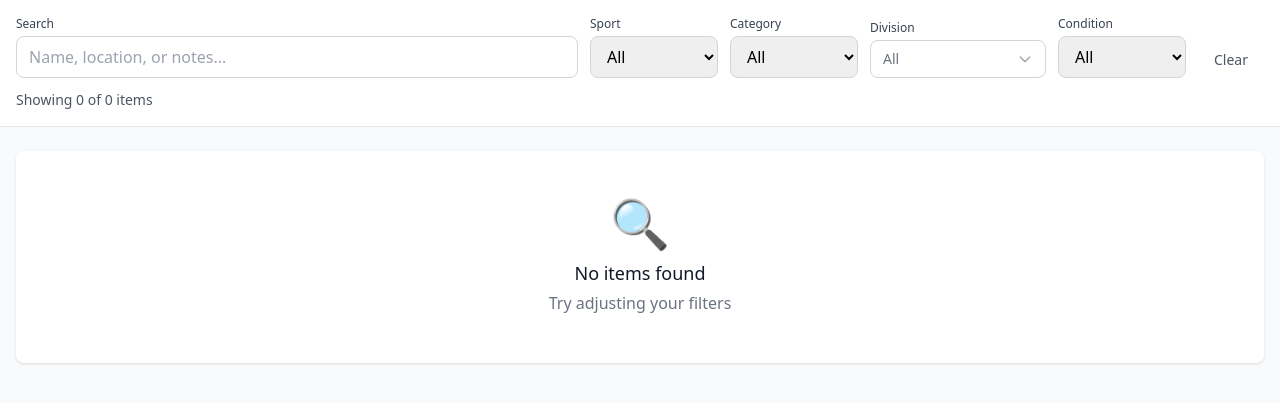
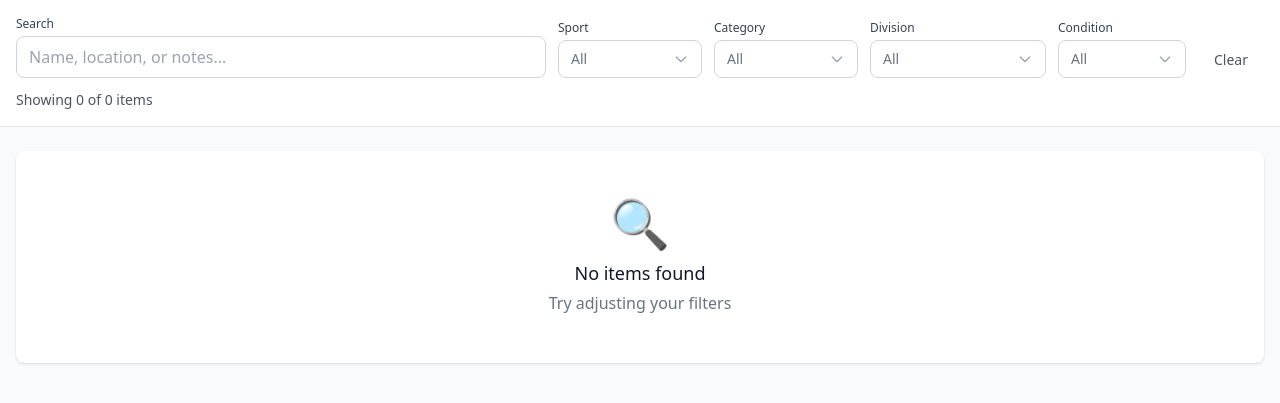
Before and after one commit to timchilcott/posa-jersey-app, a FastAPI app: page /inventory in a window 1280 px wide. Shown: the part 63-466 px from the top of the page. Run offline with FastAPI, Linux system fonts and the light colour scheme; data comes from the database, SQL or seed files in the repository; data that the repository does not hold is empty; some libraries are stand-ins or nearby versions.

Commit message:
Refactor sport, category, and condition filters

```diff
--- a/app/templates/inventory_page.html
+++ b/app/templates/inventory_page.html
@@ -59,30 +59,38 @@
                         <input type="search" x-model="filters.search" @input.debounce.300ms="applyFilters()" placeholder="Name, location, or notes..."
                                class="w-full px-3 py-2 border border-gray-300 rounded-lg focus:ring-2 focus:ring-pines-500 focus:border-transparent">
                     </div>
-                    <div class="w-32">
+                    <div class="w-36 relative" x-data="{ open: false }">
                         <label class="block text-xs font-medium text-gray-700 mb-1">Sport</label>
-                        <select x-model="filters.sport" @change="applyFilters()" class="w-full px-3 py-2 border border-gray-300 rounded-lg focus:ring-2 focus:ring-pines-500">
-                            <option value="">All</option>
-                            <option value="Basketball">Basketball</option>
-                            <option value="Soccer">Soccer</option>
-                            <option value="Flag Football">Flag Football</option>
-                            <option value="Volleyball">Volleyball</option>
-                            <option value="POSA">POSA</option>
-                        </select>
+                        <button type="button" @click="open = !open" @click.outside="open = false"
+                                class="w-full px-3 py-2 border border-gray-300 rounded-lg text-sm text-left bg-white flex items-center justify-between">
+                            <span x-text="filters.sport || 'All'" :class="filters.sport ? 'text-gray-900' : 'text-gray-500'" class="truncate"></span>
+                            <svg class="w-4 h-4 text-gray-400 flex-shrink-0 ml-1" fill="none" stroke="currentColor" viewBox="0 0 24 24"><path stroke-linecap="round" stroke-linejoin="round" stroke-width="2" d="M19 9l-7 7-7-7"></path></svg>
+                        </button>
+                        <div x-show="open" x-transition class="absolute z-20 mt-1 w-full bg-white border border-gray-300 rounded-lg shadow-lg max-h-48 overflow-y-auto">
+                            <div @click="filters.sport = ''; applyFilters(); open = false" class="px-3 py-1.5 hover:bg-gray-50 cursor-pointer text-sm text-gray-500">All</div>
+                            <template x-for="sp in ['Basketball','Soccer','Flag Football','Volleyball','POSA']" :key="sp">
+                                <div @click="filters.sport = sp; applyFilters(); open = false" class="px-3 py-1.5 hover:bg-gray-50 cursor-pointer text-sm" :class="filters.sport === sp ? 'bg-pines-50 text-pines-700 font-medium' : ''" x-text="sp"></div>
+                            </template>
+                        </div>
                     </div>
-                    <div class="w-32">
+                    <div class="w-36 relative" x-data="{ open: false }">
                         <label class="block text-xs font-medium text-gray-700 mb-1">Category</label>
-                        <select x-model="filters.category" @change="applyFilters()" class="w-full px-3 py-2 border border-gray-300 rounded-lg focus:ring-2 focus:ring-pines-500">
-                            <option value="">All</option>
+                        <button type="button" @click="open = !open" @click.outside="open = false"
+                                class="w-full px-3 py-2 border border-gray-300 rounded-lg text-sm text-left bg-white flex items-center justify-between">
+                            <span x-text="filters.category || 'All'" :class="filters.category ? 'text-gray-900' : 'text-gray-500'" class="truncate"></span>
+                            <svg class="w-4 h-4 text-gray-400 flex-shrink-0 ml-1" fill="none" stroke="currentColor" viewBox="0 0 24 24"><path stroke-linecap="round" stroke-linejoin="round" stroke-width="2" d="M19 9l-7 7-7-7"></path></svg>
+                        </button>
+                        <div x-show="open" x-transition class="absolute z-20 mt-1 w-full bg-white border border-gray-300 rounded-lg shadow-lg max-h-48 overflow-y-auto">
+                            <div @click="filters.category = ''; applyFilters(); open = false" class="px-3 py-1.5 hover:bg-gray-50 cursor-pointer text-sm text-gray-500">All</div>
                             <template x-for="cat in uniqueCategories" :key="cat">
-                                <option :value="cat" x-text="cat"></option>
+                                <div @click="filters.category = cat; applyFilters(); open = false" class="px-3 py-1.5 hover:bg-gray-50 cursor-pointer text-sm" :class="filters.category === cat ? 'bg-pines-50 text-pines-700 font-medium' : ''" x-text="cat"></div>
                             </template>
-                        </select>
+                        </div>
                     </div>
                     <div class="w-44 relative" x-data="{ divOpen: false }">
                         <label class="block text-xs font-medium text-gray-700 mb-1">Division</label>
                         <button type="button" @click="divOpen = !divOpen" @click.outside="divOpen = false"
-                                class="w-full px-3 py-2 border border-gray-300 rounded-lg focus:ring-2 focus:ring-pines-500 text-sm text-left bg-white flex items-center justify-between">
+                                class="w-full px-3 py-2 border border-gray-300 rounded-lg text-sm text-left bg-white flex items-center justify-between">
                             <span x-text="filters.divisions.length ? filters.divisions.join(', ') : 'All'" :class="filters.divisions.length ? 'text-gray-900' : 'text-gray-500'" class="truncate"></span>
                             <svg class="w-4 h-4 text-gray-400 flex-shrink-0 ml-1" fill="none" stroke="currentColor" viewBox="0 0 24 24"><path stroke-linecap="round" stroke-linejoin="round" stroke-width="2" d="M19 9l-7 7-7-7"></path></svg>
                         </button>
@@ -98,16 +106,19 @@
                             <div x-show="uniqueDivisions.length === 0" class="px-3 py-2 text-xs text-gray-400">No divisions</div>
                         </div>
                     </div>
-                    <div class="w-32">
+                    <div class="w-32 relative" x-data="{ open: false }">
                         <label class="block text-xs font-medium text-gray-700 mb-1">Condition</label>
-                        <select x-model="filters.condition" @change="applyFilters()" class="w-full px-3 py-2 border border-gray-300 rounded-lg focus:ring-2 focus:ring-pines-500">
-                            <option value="">All</option>
-                            <option value="New">New</option>
-                            <option value="Good">Good</option>
-                            <option value="Fair">Fair</option>
-                            <option value="Poor">Poor</option>
-                            <option value="Replace">Replace</option>
-                        </select>
+                        <button type="button" @click="open = !open" @click.outside="open = false"
+                                class="w-full px-3 py-2 border border-gray-300 rounded-lg text-sm text-left bg-white flex items-center justify-between">
+                            <span x-text="filters.condition || 'All'" :class="filters.condition ? 'text-gray-900' : 'text-gray-500'" class="truncate"></span>
+                            <svg class="w-4 h-4 text-gray-400 flex-shrink-0 ml-1" fill="none" stroke="currentColor" viewBox="0 0 24 24"><path stroke-linecap="round" stroke-linejoin="round" stroke-width="2" d="M19 9l-7 7-7-7"></path></svg>
+                        </button>
+                        <div x-show="open" x-transition class="absolute z-20 mt-1 w-full bg-white border border-gray-300 rounded-lg shadow-lg max-h-48 overflow-y-auto">
+                            <div @click="filters.condition = ''; applyFilters(); open = false" class="px-3 py-1.5 hover:bg-gray-50 cursor-pointer text-sm text-gray-500">All</div>
+                            <template x-for="cond in ['New','Good','Fair','Poor','Replace']" :key="cond">
+                                <div @click="filters.condition = cond; applyFilters(); open = false" class="px-3 py-1.5 hover:bg-gray-50 cursor-pointer text-sm" :class="filters.condition === cond ? 'bg-pines-50 text-pines-700 font-medium' : ''" x-text="cond"></div>
+                            </template>
+                        </div>
                     </div>
                     <button @click="clearFilters()" class="px-4 py-2 text-gray-600 hover:text-gray-900 text-sm font-medium">Clear</button>
                 </div>
```
